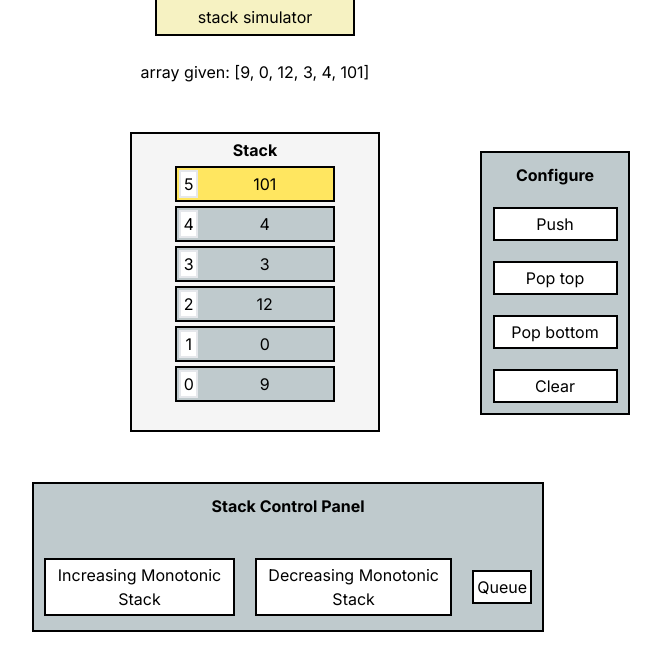
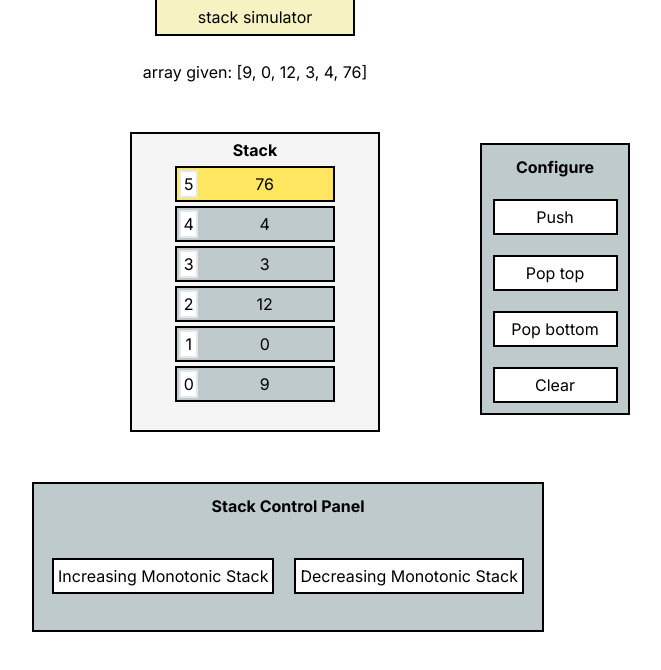
Before and after one commit to KhuiKhui/stack-simulation, a Next.js app: page / in a window 1280 px wide. Shown: the top 670 px of the page, without its empty margins (352-1013 px from the left). Built offline with nearby package versions, Linux system fonts and the light colour scheme.

Commit message:
Main function done

```diff
--- a/app/components/Config.tsx
+++ b/app/components/Config.tsx
@@ -1,42 +1,65 @@
-export default function Config(props: { arr: number[]; setArr: Function }) {
+export default function Config(props: {
+  arr: number[];
+  stackType: number;
+  setArr: Function;
+  setStackType: Function;
+}) {
   let copy: number[] = [...props.arr];
-  function pushArr(e): void {
+  function pushArr(): void {
     if (copy.length < 6) {
       copy.push(Math.round(Math.random() * 100));
-      console.log(copy);
       props.setArr(copy);
+      if (props.stackType != 0) {
+        document.getElementById(`${props.stackType}`)!.style.backgroundColor =
+          "white";
+      }
+      props.setStackType(0);
     }
   }
-  function popTop(e): void {
+  function popTop(): void {
     copy.pop();
-    console.log(copy);
     props.setArr(copy);
+    if (props.stackType != 0) {
+      document.getElementById(`${props.stackType}`)!.style.backgroundColor =
+        "white";
+    }
+    props.setStackType(0);
   }
-  function popBot(e): void {
+  function popBot(): void {
     copy.shift();
-    console.log(copy);
     props.setArr(copy);
+    if (props.stackType != 0) {
+      document.getElementById(`${props.stackType}`)!.style.backgroundColor =
+        "white";
+    }
+    props.setStackType(0);
   }
 
-  function clearArr(e): void {
+  function clearArr(): void {
     copy = [];
     props.setArr([]);
+    if (props.stackType != 0) {
+      document.getElementById(`${props.stackType}`)!.style.backgroundColor =
+        "white";
+    }
+    props.setStackType(0);
   }
+
   return (
     <div className="flex flex-col items-center mb-[2.3%] ml-[10%] w-[20%] h-[40%] bg-[#BFCACD] border-2 border-black">
       <b className="mt-[10px]">Configure</b>
       <div className="flex flex-col justify-center items-center mt-[10px]">
-        <button className="bt w-[125px]" id="1a" onClick={(e) => pushArr(e)}>
+        <button className="bt w-[125px]" id="1a" onClick={(e) => pushArr()}>
           Push
         </button>
-        <button className="bt w-[125px]" id="3a" onClick={(e) => popTop(e)}>
+        <button className="bt w-[125px]" id="3a" onClick={(e) => popTop()}>
           Pop top
         </button>
-        <button className="bt w-[125px]" id="2a" onClick={(e) => popBot(e)}>
+        <button className="bt w-[125px]" id="2a" onClick={(e) => popBot()}>
           Pop bottom
         </button>
 
-        <button className="bt w-[125px]" id="4a" onClick={(e) => clearArr(e)}>
+        <button className="bt w-[125px]" id="4a" onClick={(e) => clearArr()}>
           Clear
         </button>
       </div>
--- a/app/components/Panel.tsx
+++ b/app/components/Panel.tsx
@@ -1,3 +1,5 @@
+import { useEffect } from "react";
+
 export default function Panel(props: {
   stackType: number;
   setStackType: Function;
@@ -17,6 +19,7 @@ export default function Panel(props: {
       props.setStackType(0);
     }
   }
+
   return (
     <div className="flex flex-col items-center mt-[50px] w-[40%] h-[150px] bg-[#BFCACD] border-2 border-black">
       <b className="mt-[10px]">Stack Control Panel</b>
@@ -28,9 +31,6 @@ export default function Panel(props: {
         <button className="bt" id="2" onClick={(e) => handleClick(e)}>
           Decreasing Monotonic Stack
         </button>
-        <button className="bt" id="3" onClick={(e) => handleClick(e)}>
-          Queue
-        </button>
       </div>
     </div>
   );
--- a/app/components/Stack.tsx
+++ b/app/components/Stack.tsx
@@ -1,4 +1,10 @@
-export default function Stack(props: { arr: number[] }) {
+import { useEffect } from "react";
+
+export default function Stack(props: {
+  arr: number[];
+  setArr: Function;
+  stackType: number;
+}) {
   function formatArr(): string {
     if (props.arr.length == 0) {
       return "[]";
@@ -9,6 +15,29 @@ export default function Stack(props: { arr: number[] }) {
     }
     return formatted.substring(0, formatted.length - 2) + "]";
   }
+  let stack: number[] = [];
+  let copy: number[] = [...props.arr];
+  const mode = useEffect(() => {
+    if (props.stackType == 1) {
+      for (let i = 0; i < copy.length; i++) {
+        while (stack.length != 0 && copy[i] <= stack[stack.length - 1]) {
+          stack.pop();
+        }
+        stack.push(copy[i]);
+      }
+      props.setArr(stack);
+    }
+    if (props.stackType == 2) {
+      for (let i = 0; i < copy.length; i++) {
+        while (stack.length > 0 && copy[i] >= stack[stack.length - 1]) {
+          stack.pop();
+        }
+        stack.push(copy[i]);
+      }
+      props.setArr(stack);
+    }
+    stack = [];
+  }, [props.stackType]);
   return (
     <div className="flex justify-center items-center cursor-default flex-col w-[300px]">
       <div className="w-[200px] p-[5px] bg-[#F6F2C2] text-center border-2 border-black border-t-0">
--- a/app/globals.css
+++ b/app/globals.css
@@ -24,7 +24,7 @@
   background-color: #ffffff;
   border: black solid 2px;
   margin: 10px;
-  padding: 3px;
+  padding: 4px;
 }
 .bt:hover {
   scale: 1.02;
--- a/app/page.tsx
+++ b/app/page.tsx
@@ -7,13 +7,18 @@ import { useState } from "react";
 import Config from "./components/Config";
 
 export default function Home() {
-  const [arr, setArr] = useState([9, 0, 12, 3, 4, 101]);
+  const [arr, setArr] = useState([9, 0, 12, 3, 4, 76]);
   const [stackType, setStackType] = useState(0);
   return (
     <div className="flex justify-center items-center flex-col">
       <div className="w-[750px] flex flex-row ml-[30%] items-end">
-        <Stack arr={arr}></Stack>
-        <Config arr={arr} setArr={setArr}></Config>
+        <Stack arr={arr} setArr={setArr} stackType={stackType}></Stack>
+        <Config
+          arr={arr}
+          stackType={stackType}
+          setArr={setArr}
+          setStackType={setStackType}
+        ></Config>
       </div>
       <Panel stackType={stackType} setStackType={setStackType}></Panel>
     </div>
```
